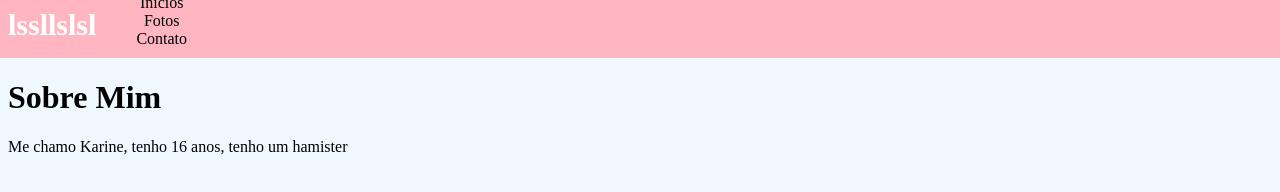
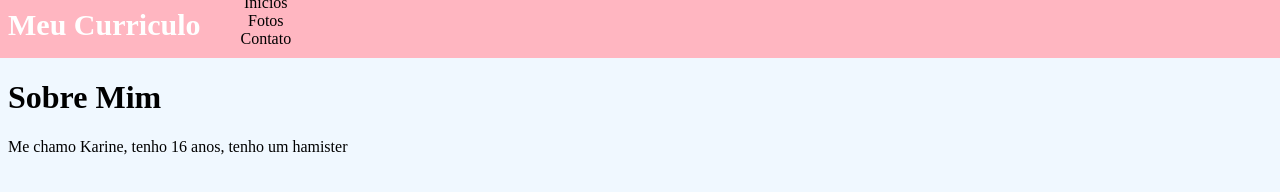
Before and after one commit to karinekruchak/Karine-, a plain HTML site: page index.html in a window 1280 px wide. Shown: the top 192 px of the page. Drawn offline with Linux system fonts and the light colour scheme.

Commit message:
sllslslls

```diff
--- a/index.html
+++ b/index.html
@@ -9,7 +9,7 @@
 </head>
 <body>
     <header>
-       <h3>lssllslsl</h3>
+       <h3>Meu Curriculo</h3>
 
        <ul>
            <li>Inicios</li>
```
